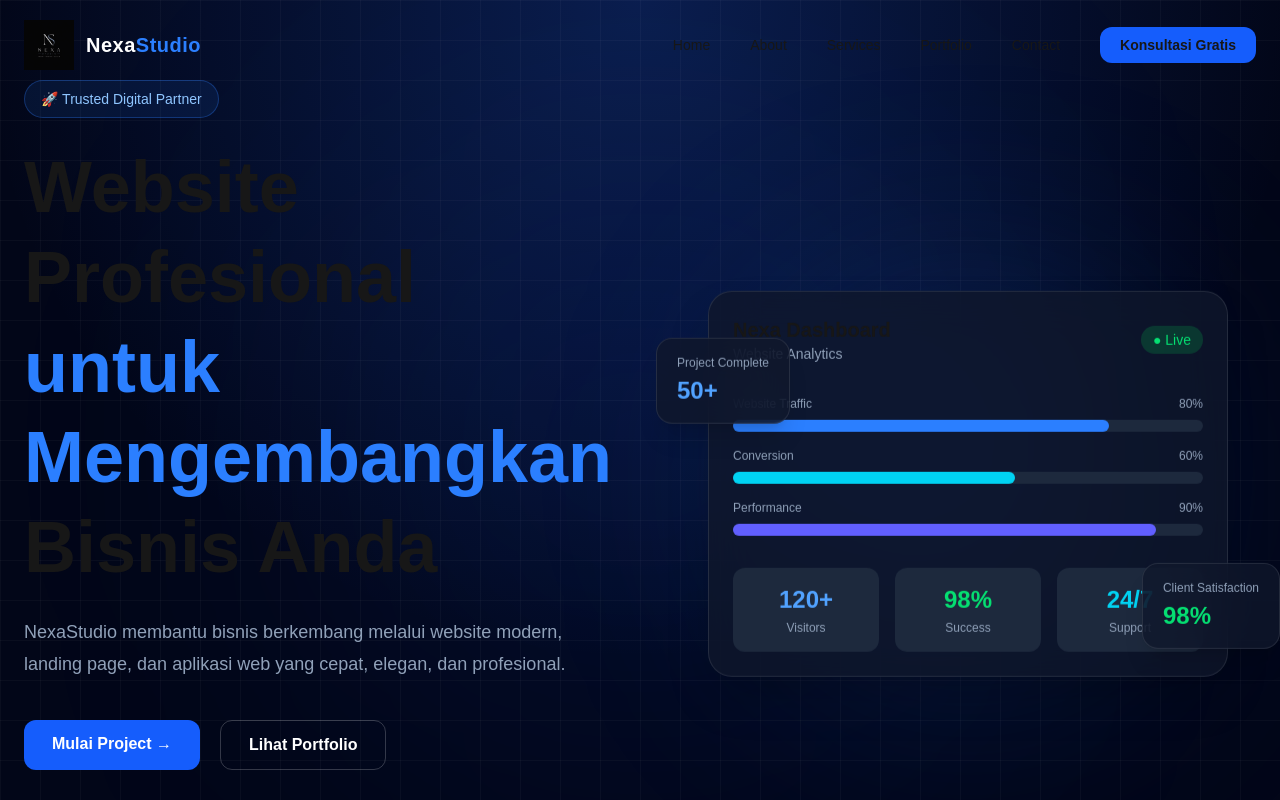
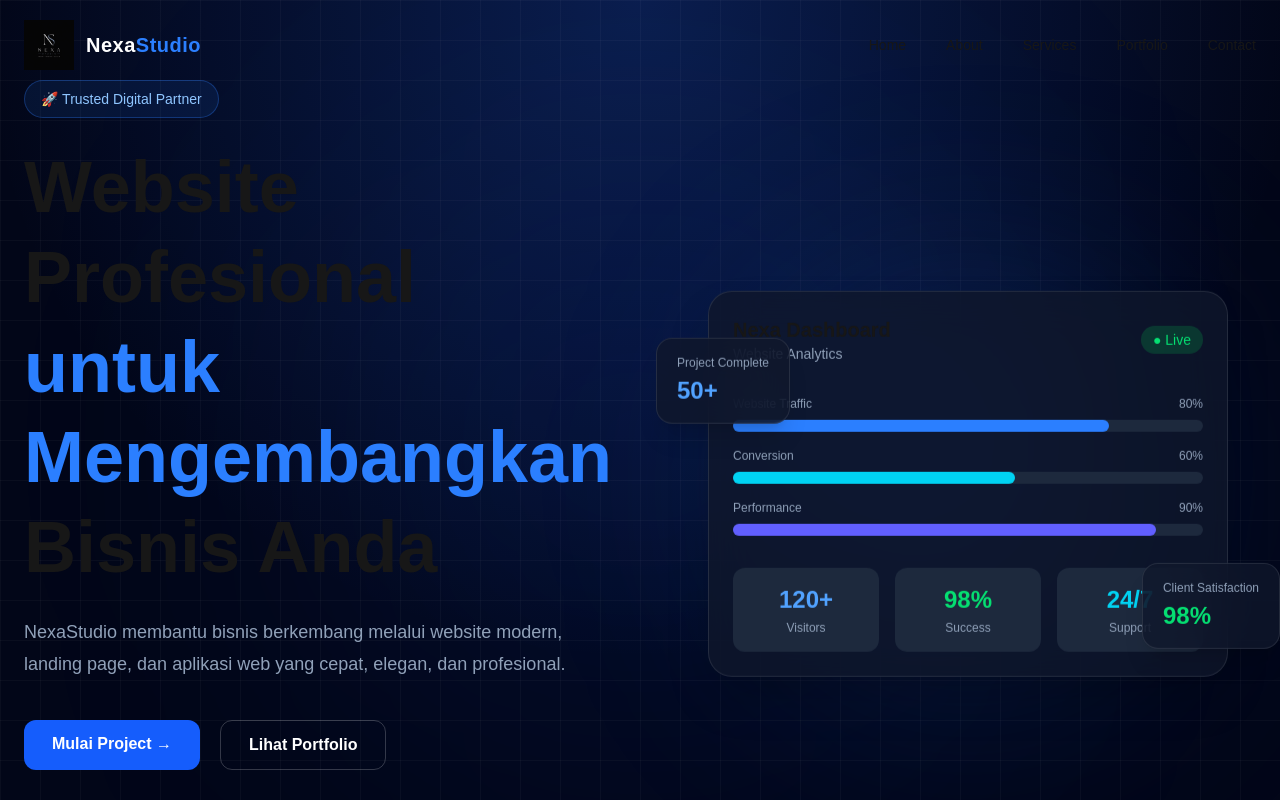
Before and after one commit to azharraafid/nexa-studio, a Next.js app: page / in a window 1280 px wide. Shown: the top 800 px of the page. Built offline with nearby package versions, Linux system fonts and the light colour scheme.

Commit message:
Update Nexa Studio UI

```diff
--- a/components/Navbar.tsx
+++ b/components/Navbar.tsx
@@ -6,7 +6,7 @@ import { Menu, X } from "lucide-react";
 
 export default function Navbar() {
   const [scrolled, setScrolled] = useState(false);
-  const [open, setOpen] = useState(false);
+  const [menuOpen, setMenuOpen] = useState(false);
 
   useEffect(() => {
     const handleScroll = () => {
@@ -18,17 +18,26 @@ export default function Navbar() {
     return () => window.removeEventListener("scroll", handleScroll);
   }, []);
 
+  const closeMenu = () => {
+    setMenuOpen(false);
+  };
+
   return (
     <header
-      className={`fixed top-0 left-0 z-50 w-full transition-all duration-300 ${
-        scrolled
-? "bg-slate-950/90 backdrop-blur-xl border-b border-white/10 shadow-lg"
+      className={`fixed left-0 top-0 z-50 w-full transition-all duration-300 ${
+        scrolled || menuOpen
+          ? "border-b border-white/10 bg-slate-950/95 shadow-lg backdrop-blur-xl"
           : "bg-transparent"
       }`}
     >
       <div className="mx-auto flex max-w-7xl items-center justify-between px-6 py-5">
 
-        <div className="flex items-center gap-3">
+        {/* Logo */}
+        <a
+          href="#home"
+          onClick={closeMenu}
+          className="flex items-center gap-3"
+        >
           <Image
             src="/logo.png"
             alt="Nexa Studio Logo"
@@ -40,86 +49,106 @@ export default function Navbar() {
           <h1 className="text-xl font-bold tracking-wide text-white">
             Nexa<span className="text-blue-500">Studio</span>
           </h1>
-</div>
-      <nav className="hidden items-center gap-10 text-sm font-medium md:flex">
-  {[
-    "Home",
-    "About",
-    "Services",
-    "Portfolio",
-    "Contact",
-  ].map((item) => (
-    <a
-      key={item}
-      href={`#${item.toLowerCase()}`}
-      className="relative transition hover:text-blue-400 after:absolute after:-bottom-2 after:left-0 after:h-[2px] after:w-0 after:bg-blue-500 after:transition-all after:duration-300 hover:after:w-full"
-    >
-      {item}
         </a>
-  ))}
 
-  <a
-    href="#contact"
-    className="rounded-xl bg-blue-600 px-5 py-2 font-semibold transition-all duration-300 hover:-translate-y-1 hover:bg-blue-500 hover:shadow-lg hover:shadow-blue-500/30"
-  >
-    Konsultasi Gratis
-  </a>
-</nav>
-<button
-  onClick={() => setOpen(!open)}
-  className="text-white md:hidden"
->
-  {open ? <X size={28} /> : <Menu size={28} />}
-</button>
-
-      </div>
-      {open && (
-  <div className="border-t border-white/10 bg-slate-950/95 backdrop-blur-xl md:hidden">
-    <nav className="flex flex-col p-6">
-
+        {/* Desktop Menu */}
+        <nav className="hidden gap-10 text-sm font-medium md:flex">
           <a
             href="#home"
-        onClick={() => setOpen(false)}
-        className="py-3"
+            className="transition hover:text-blue-400"
           >
             Home
           </a>
 
           <a
             href="#about"
-        onClick={() => setOpen(false)}
-        className="py-3"
+            className="transition hover:text-blue-400"
           >
             About
           </a>
 
           <a
             href="#services"
-        onClick={() => setOpen(false)}
-        className="py-3"
+            className="transition hover:text-blue-400"
           >
             Services
           </a>
 
           <a
             href="#portfolio"
-        onClick={() => setOpen(false)}
-        className="py-3"
+            className="transition hover:text-blue-400"
           >
             Portfolio
           </a>
 
           <a
             href="#contact"
-        onClick={() => setOpen(false)}
-        className="mt-4 rounded-xl bg-blue-600 py-3 text-center font-semibold"
+            className="transition hover:text-blue-400"
           >
-        Konsultasi Gratis
+            Contact
+          </a>
+        </nav>
+
+        {/* Mobile Button */}
+        <button
+          onClick={() => setMenuOpen(!menuOpen)}
+          className="rounded-lg border border-white/10 bg-white/5 p-2 text-white transition hover:border-blue-500 hover:text-blue-400 md:hidden"
+          aria-label="Toggle menu"
+        >
+          {menuOpen ? <X size={24} /> : <Menu size={24} />}
+        </button>
+      </div>
+
+      {/* Mobile Menu */}
+      <div
+        className={`overflow-hidden border-t border-white/10 bg-slate-950/95 backdrop-blur-xl transition-all duration-300 md:hidden ${
+          menuOpen
+            ? "max-h-96 opacity-100"
+            : "max-h-0 opacity-0"
+        }`}
+      >
+        <nav className="flex flex-col px-6 py-6">
+          <a
+            href="#home"
+            onClick={closeMenu}
+            className="border-b border-white/10 py-4 text-white transition hover:text-blue-400"
+          >
+            Home
           </a>
 
+          <a
+            href="#about"
+            onClick={closeMenu}
+            className="border-b border-white/10 py-4 text-white transition hover:text-blue-400"
+          >
+            About
+          </a>
+
+          <a
+            href="#services"
+            onClick={closeMenu}
+            className="border-b border-white/10 py-4 text-white transition hover:text-blue-400"
+          >
+            Services
+          </a>
+
+          <a
+            href="#portfolio"
+            onClick={closeMenu}
+            className="border-b border-white/10 py-4 text-white transition hover:text-blue-400"
+          >
+            Portfolio
+          </a>
+
+          <a
+            href="#contact"
+            onClick={closeMenu}
+            className="py-4 text-white transition hover:text-blue-400"
+          >
+            Contact
+          </a>
         </nav>
       </div>
-)}
     </header>
   );
 }
```
Lines whose indentation alone changed are shown as unchanged.
